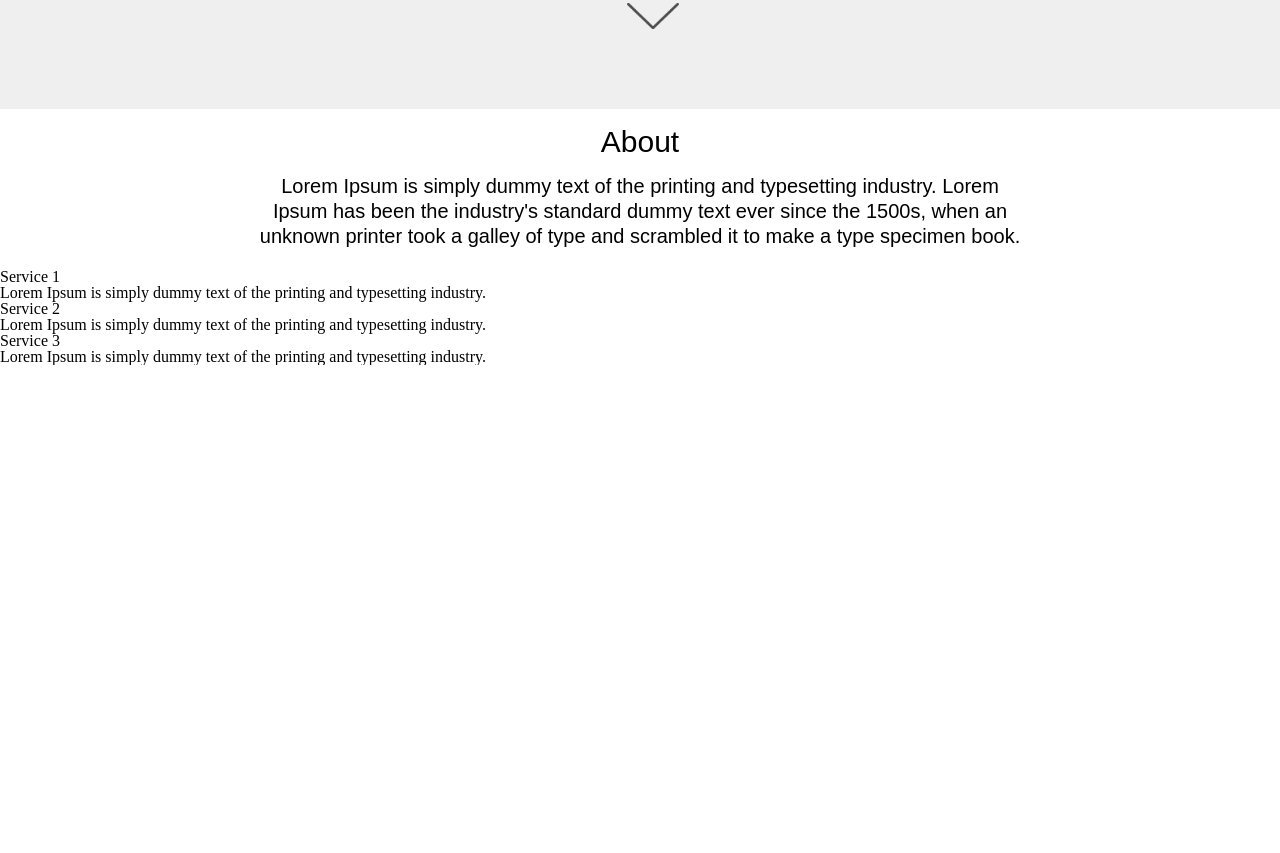
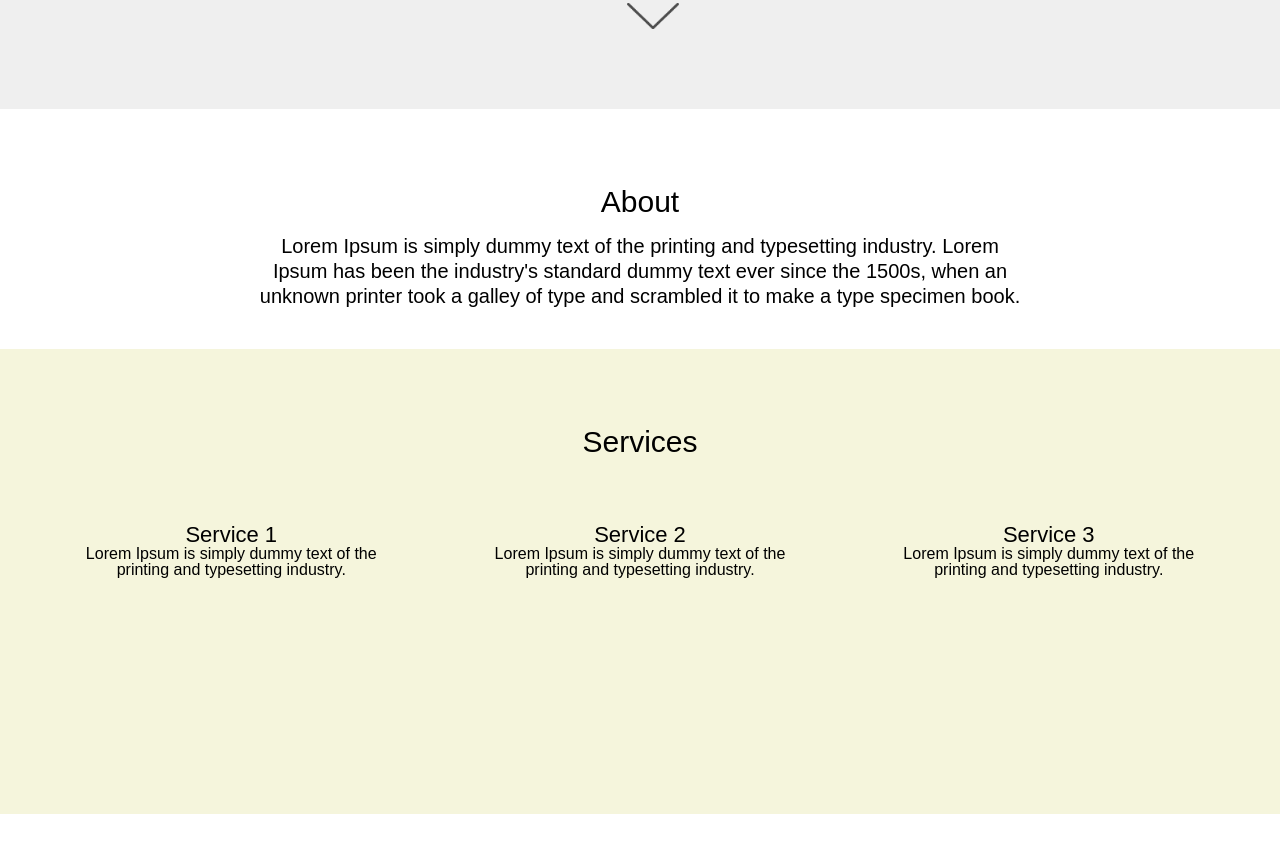
Before and after one commit to pfremp/iprynt, a plain HTML site: page index.html in a window 1280 px wide. Shown: the part 691-1544 px from the top of the page. Before the commit the page ends 1056 px from the top, so only its background shows below. Drawn offline with Linux system fonts and the light colour scheme.

Commit message:
updated services section

```diff
--- a/assets/css/main.css
+++ b/assets/css/main.css
@@ -68,7 +68,7 @@ Border Setting
 
 
 body {
-    font-family:;
+    font-family:"open-sans", sans-serif, Arial;
 }
 
 
@@ -85,7 +85,7 @@ body {
 }
 
 nav {
-    font-family: "open-sans", sans-serif, Arial;
+/*    font-family: "open-sans", sans-serif, Arial;*/
     font-size: 16px;
     color: #4c4c4c;
     text-transform: uppercase;
@@ -111,7 +111,7 @@ nav li {
     clear: both;
     font-size: 70px;
     color: #4c4c4c;
-    font-family: "open-sans", sans-serif, Arial;
+/*    font-family: "open-sans", sans-serif, Arial;*/
     font-weight: 500;
 
 }
@@ -128,8 +128,8 @@ nav li {
 }
 
 .text-container {
-    margin: 20px 20%;
-    font-family: "open-sans", sans-serif, Arial;
+    margin: 80px 20% 40px 20%;
+/*    font-family: "open-sans", sans-serif, Arial;*/
     font-weight: 300;
     text-align: center;
     line-height: 25px;
@@ -145,3 +145,42 @@ nav li {
     font-weight: 400;
     padding-bottom: 20px;
 }
+
+.service-box {
+    width: 33.3333333333%;
+/*    min-width: 250px;*/
+    min-height: 300px;
+    float: left;
+/*    padding: 50px;*/
+/*    background-color: black;*/
+    border: 10px;
+    border-color: red;
+    text-align: center;
+    padding: 10px 4.2% 10px 4.2%;
+    min-width: 288px;
+}
+
+.service-box h1 {
+    font-size: 22px;
+}
+
+/*
+.service-icon {
+    display: block;
+    background-color: black;
+    height: 50px;
+    width: 50px;
+}
+*/
+
+.services {
+    border-color: aqua;
+    border-width: medium;
+    background-color: beige;
+/*    clear: left;*/
+    overflow: auto;
+/*    padding: 10px 4.2% 10px 4.2%;*/
+    margin: 40px 0 40px 0;
+    padding: 0 2.1% 0 2.1%;
+
+}
--- a/index.html
+++ b/index.html
@@ -32,7 +32,9 @@
                 </section>
 
                 <section class="services" id="services">
+                    <h1 class="section-heading text-container">Services</h1>
                     <div class="service-box">
+<!--                        <img scr="" class="service-icon">-->
                         <h1>Service 1</h1>
                         <p>Lorem Ipsum is simply dummy text of the printing and typesetting industry.</p>
                     </div>
@@ -46,7 +48,7 @@
                     </div>
                 </section>
 
-                <section class="portfolio" id="portfolio">
+                <section class="portfolio " id="portfolio">
                     <div class="portfolio-item">
 
                     </div>
```
Also changed, not shown: 1 other file.
